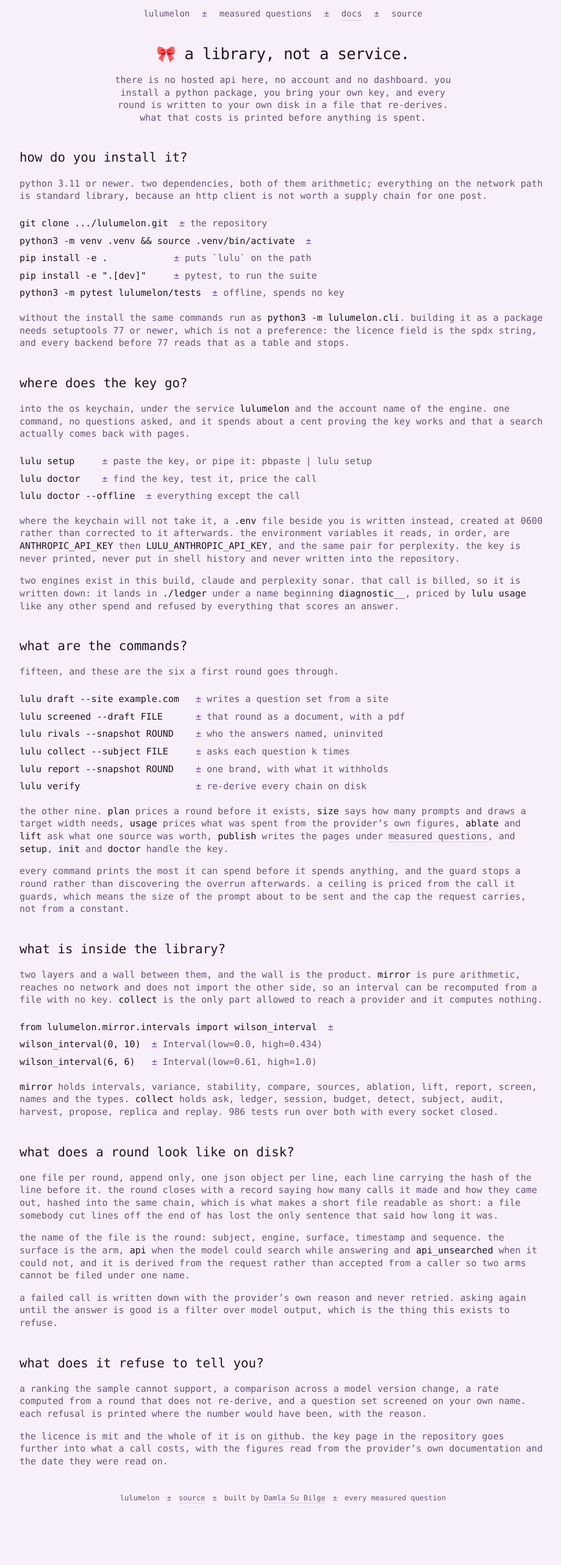
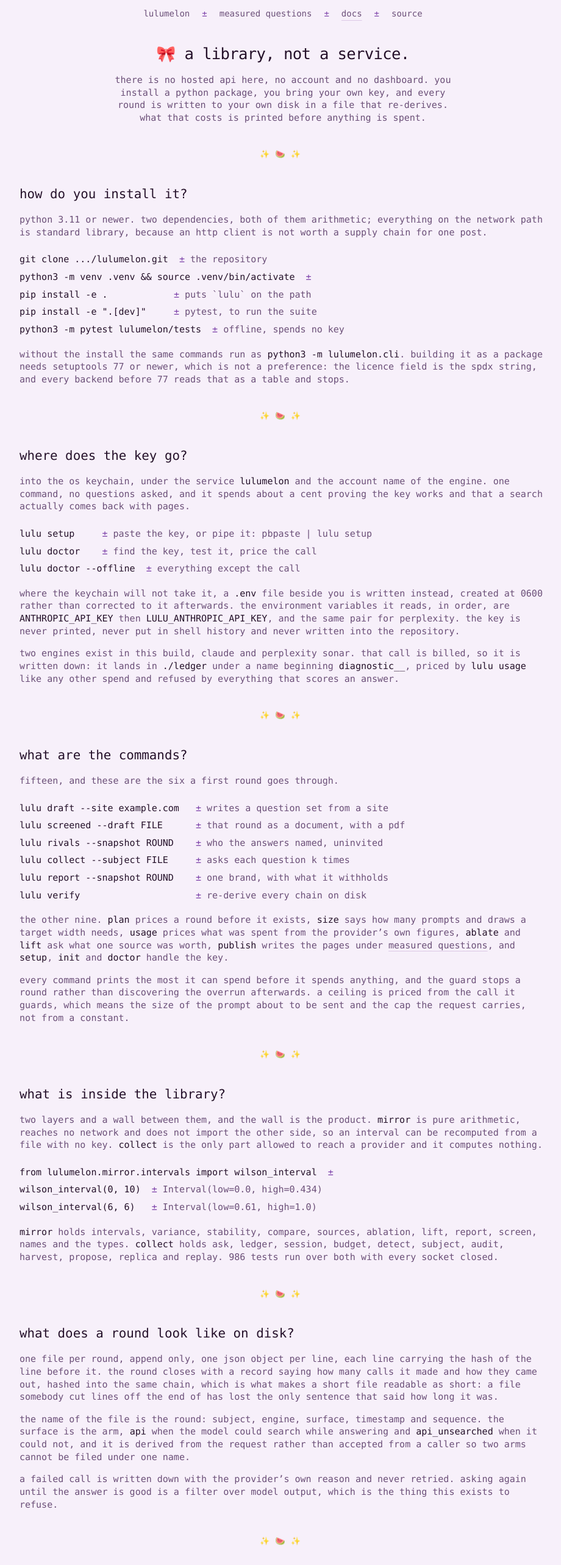
Before and after one commit to nosey-dewdrop/lulumelon, a Next.js app: page /docs in a window 1280 px wide. Shown: the top 2566 px of the page at 61% size, without its empty margins (176-1096 px from the left). Before the commit the page ends 2521 px from the top, so only its background shows below. Built offline with nearby package versions, Linux system fonts and the light colour scheme; no server answers.

Commit message:
blocks are parted by three glyphs from the palette, never by a rule

```diff
--- a/src/app/Frame.tsx
+++ b/src/app/Frame.tsx
@@ -56,6 +56,22 @@
   );
 }
 
+/**
+ * What separates two blocks here.
+ *
+ * A plain rule was tried and thrown out. This is the same three glyphs every
+ * time, from the palette, centred and spaced out, so a reader learns it as the
+ * mark of a break rather than reading it as content. Hidden from a screen
+ * reader, which hears the heading that follows instead.
+ */
+export function Divider() {
+  return (
+    <div className="my-10 text-center text-[13px] tracking-[0.7em] select-none" aria-hidden>
+      ✨🍉✨
+    </div>
+  );
+}
+
 export function Foot({ back }: { back?: boolean }) {
   return (
     <footer className="mt-10 text-[12px] text-ink-soft">
--- a/src/app/docs/page.tsx
+++ b/src/app/docs/page.tsx
@@ -14,7 +14,7 @@
 import type { Metadata } from "next";
 import Link from "next/link";
 
-import { Foot, Nav, Pm, REPO } from "@/app/Frame";
+import { Divider, Foot, Nav, Pm, REPO } from "@/app/Frame";
 import { Reveal } from "@/app/Reveal";
 import { SITE_NAME, url } from "@/lib/site";
 
@@ -70,6 +70,7 @@
         </p>
       </header>
 
+      <Divider />
       <Section title="how do you install it?">
         <p>
           python 3.11 or newer. two dependencies, both of them arithmetic; everything on the network
@@ -90,6 +91,7 @@
         </p>
       </Section>
 
+      <Divider />
       <Section title="where does the key go?">
         <p>
           into the os keychain, under the service <span className="text-ink">lulumelon</span> and
@@ -119,6 +121,7 @@
         </p>
       </Section>
 
+      <Divider />
       <Section title="what are the commands?">
         <p>fifteen, and these are the six a first round goes through.</p>
         <pre className="mt-4 min-w-0 overflow-x-auto text-[15px] leading-snug">
@@ -150,6 +153,7 @@
         </p>
       </Section>
 
+      <Divider />
       <Section title="what is inside the library?">
         <p>
           two layers and a wall between them, and the wall is the product.{" "}
@@ -172,6 +176,7 @@
         </p>
       </Section>
 
+      <Divider />
       <Section title="what does a round look like on disk?">
         <p>
           one file per round, append only, one json object per line, each line carrying the hash of
@@ -194,6 +199,7 @@
         </p>
       </Section>
 
+      <Divider />
       <Section title="what does it refuse to tell you?">
         <p>
           a ranking the sample cannot support, a comparison across a model version change, a rate
--- a/src/app/named/[slug]/page.tsx
+++ b/src/app/named/[slug]/page.tsx
@@ -13,7 +13,7 @@
 import type { Metadata } from "next";
 import { notFound } from "next/navigation";
 
-import { Foot, Nav, Pm } from "@/app/Frame";
+import { Divider, Foot, Nav, Pm } from "@/app/Frame";
 import { Reveal } from "@/app/Reveal";
 import { armInWords, percent, publishedRound, publishedRounds } from "@/lib/published";
 import { REPO_URL, SITE_NAME, url } from "@/lib/site";
@@ -154,6 +154,8 @@
       {/* Centred as a column, left aligned inside it. Long copy set flush to
           the page edge on one side and open on the other reads as a leftover
           rather than as a section. */}
+      <Divider />
+
       <Reveal className="mx-auto mt-10 max-w-[54rem]">
         <h2 className="text-[1.3rem]">what does this not say?</h2>
         <div className="mt-5 grid gap-6 text-[15px] leading-snug text-ink-soft sm:grid-cols-2">
--- a/src/app/named/page.tsx
+++ b/src/app/named/page.tsx
@@ -9,7 +9,7 @@
 import type { Metadata } from "next";
 import Link from "next/link";
 
-import { Foot, Nav } from "@/app/Frame";
+import { Divider, Foot, Nav } from "@/app/Frame";
 import { Reveal } from "@/app/Reveal";
 import { armInWords, percent, publishedRounds } from "@/lib/published";
 import { SITE_NAME, url } from "@/lib/site";
@@ -45,6 +45,8 @@
           sample supports and refuse what it does not.
         </p>
       </header>
+
+      <Divider />
 
       {rounds.length === 0 ? (
         <p className="mt-9 text-[15px] text-ink-soft">
--- a/src/app/page.tsx
+++ b/src/app/page.tsx
@@ -17,7 +17,7 @@
  */
 import Link from "next/link";
 
-import { Foot, Nav, Pm, REPO } from "./Frame";
+import { Divider, Foot, Nav, Pm, REPO } from "./Frame";
 import { AUTHOR, AUTHOR_URL, SITE_NAME, url } from "@/lib/site";
 import { CountUp, Reveal } from "./Reveal";
 import { Terminal } from "./Terminal";
@@ -190,6 +190,8 @@
         </div>
       </section>
 
+      <Divider />
+
       {/* ---------------------------------------------------- the argument
           Six questions the category answers wrong, each arriving as it is
           scrolled to. A heading that asks something ends in a question mark,
@@ -286,6 +288,8 @@
         </Card>
       </section>
 
+      <Divider />
+
       {/* ------------------------------------------------------ what it does */}
       <section className="mt-8 grid gap-x-10 gap-y-7 lg:grid-cols-[minmax(0,1fr)_minmax(0,1fr)]">
         <Reveal>
@@ -362,6 +366,8 @@
           </dl>
         </Reveal>
       </section>
+
+      <Divider />
 
       {/* --------------------------------------------------------- the thing
           What a stranger can install, and the commands that exist. Without
@@ -447,6 +453,8 @@
         </div>
       </Reveal>
 
+      <Divider />
+
       {/* ------------------------------------------------------------ proof */}
       <Reveal className="mt-8 text-center">
         <h2 className="text-[1.15rem]">can you check any of it?</h2>
```
